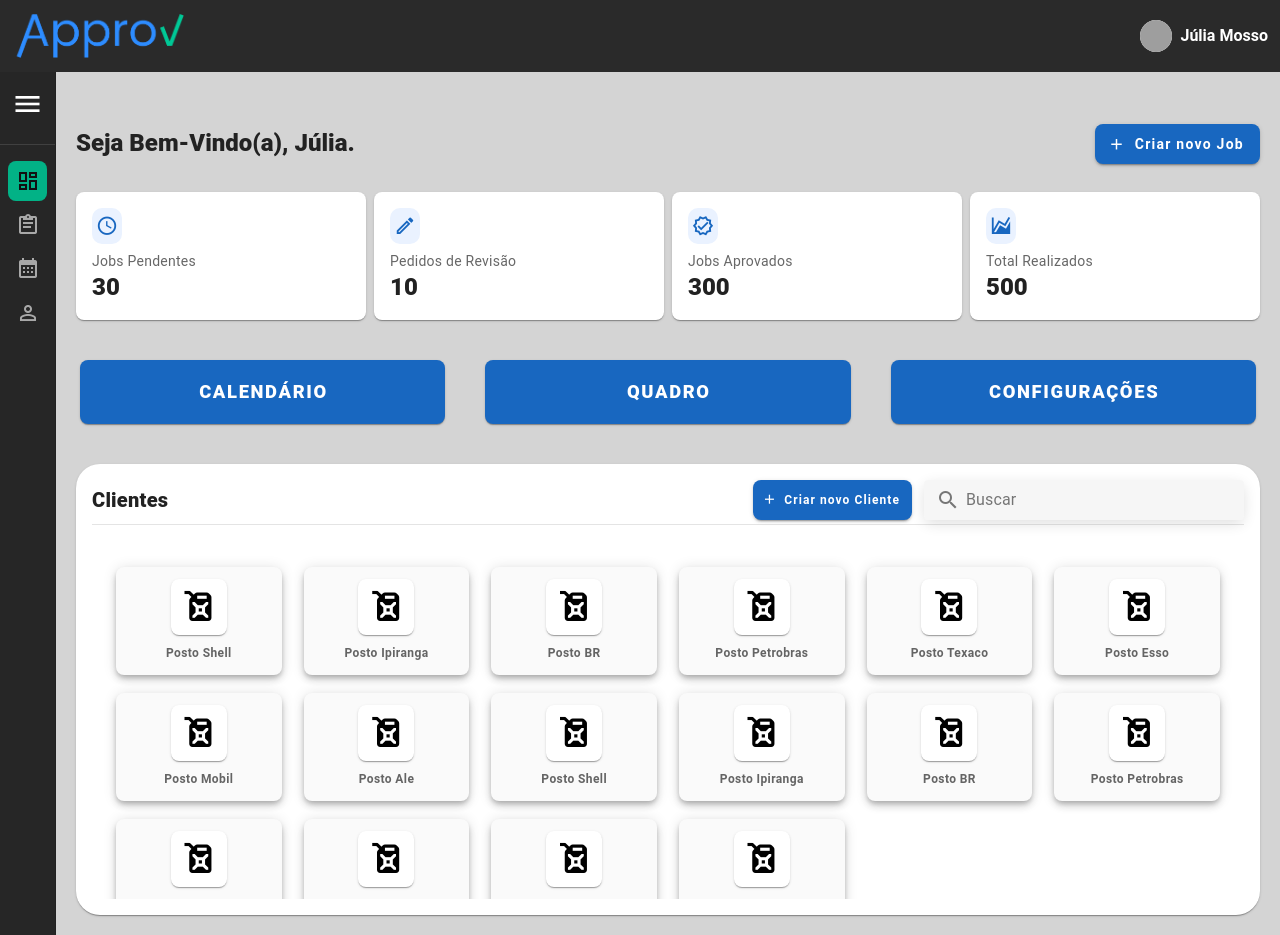
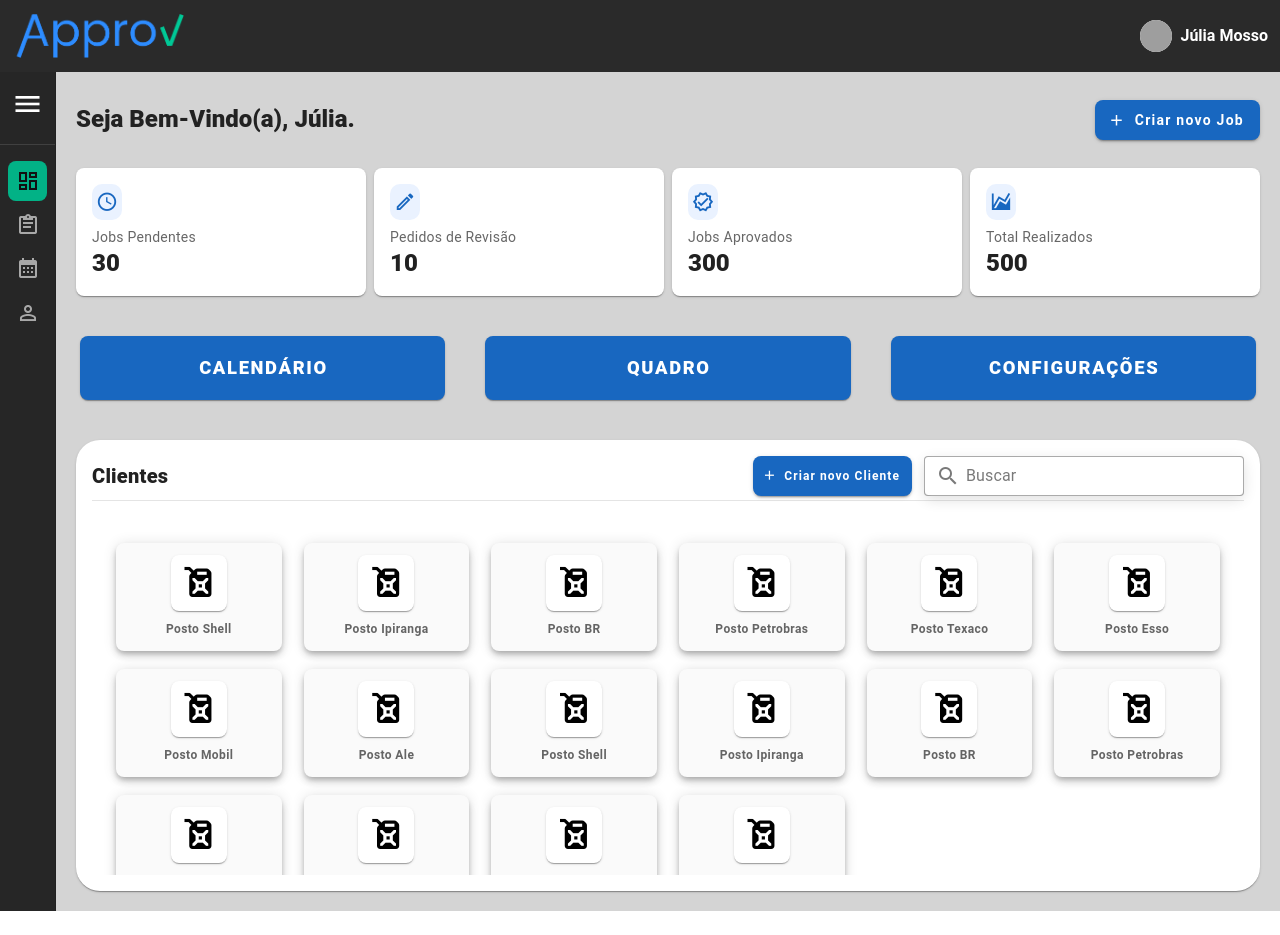
Before and after one commit to tolentino15/APPROVE-front, a Vue app: page / in a window 1280 px wide. After the commit the page ends 911 px from the top, so only its background shows below. Built offline with nearby package versions, Linux system fonts and the light colour scheme; grey boxes are pictures that could not be loaded; the HTML template or start-up script is replaced by a standard one.

Commit message:
FRONT-50.03-Detalhes

```diff
--- a/src/views/HomeAdmin.vue
+++ b/src/views/HomeAdmin.vue
@@ -17,7 +17,7 @@
         <span class="font-weight-semibold mr-1">Júlia Mosso</span>
       </div>
     </v-app-bar>
-    h
+
     <!-- Sidebar: Navegação lateral com ícones e páginas -->
     <v-navigation-drawer
       v-model="drawer"
@@ -151,7 +151,7 @@
                       density="compact"
                       label="Buscar"
                       prepend-inner-icon="mdi-magnify"
-                      variant="solo-filled"
+                      variant="outlined"
                       flat
                       hide-details
                       single-line
```
